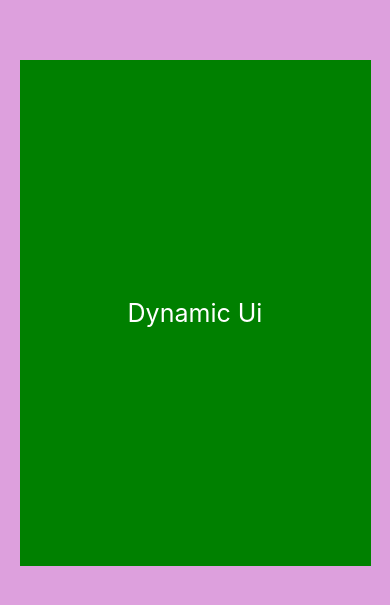
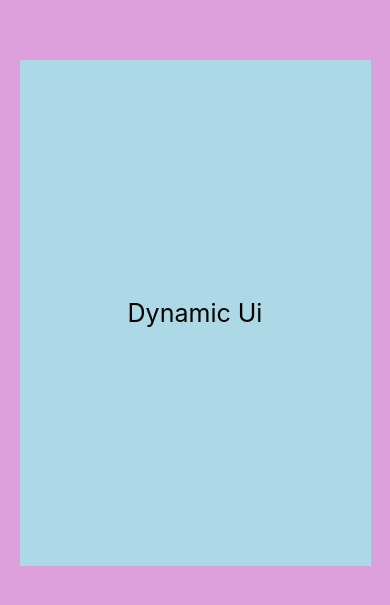
Before and after one commit to kunal8987/learning-native, a React Native app: screen / in a window 390 px wide. Shown: the part 109-714 px from the top of the page. Built offline with nearby package versions, Linux system fonts and the light colour scheme.

Commit message:
ADD RESPONSIVE UI TO REACT NATIVE

```diff
--- a/App.js
+++ b/App.js
@@ -2,6 +2,7 @@ import Day1 from "./component/Day1";
 import Day10 from "./component/Day10";
 import Day11 from "./component/Day11";
 import Day12 from "./component/Day12";
+import Day13 from "./component/Day13";
 import Day2 from "./component/Day2";
 import Day3 from "./component/Day3";
 import Day4 from "./component/Day4";
@@ -27,7 +28,8 @@ export default function App() {
       {/* <Day9/> */}
       {/* <Day10/> */}
       {/* <Day11/> */}
-      <Day12/>
+      {/* <Day12/> */}
+      <Day13/>
     </>
   );
 }
--- a/app.json
+++ b/app.json
@@ -3,7 +3,7 @@
     "name": "learning-native",
     "slug": "learning-native",
     "version": "1.0.0",
-    "orientation": "portrait",
+    "orientation": "default",
     "icon": "./assets/icon.png",
     "userInterfaceStyle": "light",
     "splash": {
--- /dev/null
+++ b/component/Day13.js
@@ -0,0 +1,64 @@
+// import React, { useEffect, useState } from "react";
+import {
+  StyleSheet,
+  Text,
+  View,
+  Dimensions,
+  useWindowDimensions,
+} from "react-native";
+const Day13 = () => {
+  // COMMENT CODE IS THE DIFFERENT METHOD OF RESPONSIVE DESIGN MODEL
+  //   const [dimension, setDimension] = useState({
+  //     window: Dimensions.get("window"),
+  //   });
+  //   useEffect(() => {
+  //     const responsive = Dimensions.addEventListener("change", ({ window }) => {
+  //       setDimension({ window });
+  //     });
+  //     return () => responsive?.remove();
+  //   });
+
+  //   const { window } = dimension;
+  //   const windowWidth = window.width;
+  //   const windowHeight = window.height;
+
+
+
+  //   THIS IS THE SIMPLEST METHOD OF RESPONSIVE DESIGN
+  const windowWidth = useWindowDimensions().width;
+  const windowHeight = useWindowDimensions().height;
+
+  return (
+    <View style={styles.box}>
+      <View
+        style={[
+          styles.inner,
+          {
+            height: windowHeight > 600 ? "60%" : "90%",
+            width: windowWidth > 500 ? "70%" : "90%",
+          },
+        ]}
+      >
+        <Text style={{ fontSize: windowWidth > 500 ? 50 : 25 }}>
+          Dynamic Ui
+        </Text>
+      </View>
+    </View>
+  );
+};
+
+export default Day13;
+
+const styles = StyleSheet.create({
+  box: {
+    flex: 1,
+    backgroundColor: "plum",
+    alignItems: "center",
+    justifyContent: "center",
+  },
+  inner: {
+    backgroundColor: "lightblue",
+    alignItems: "center",
+    justifyContent: "center",
+  },
+});
```
